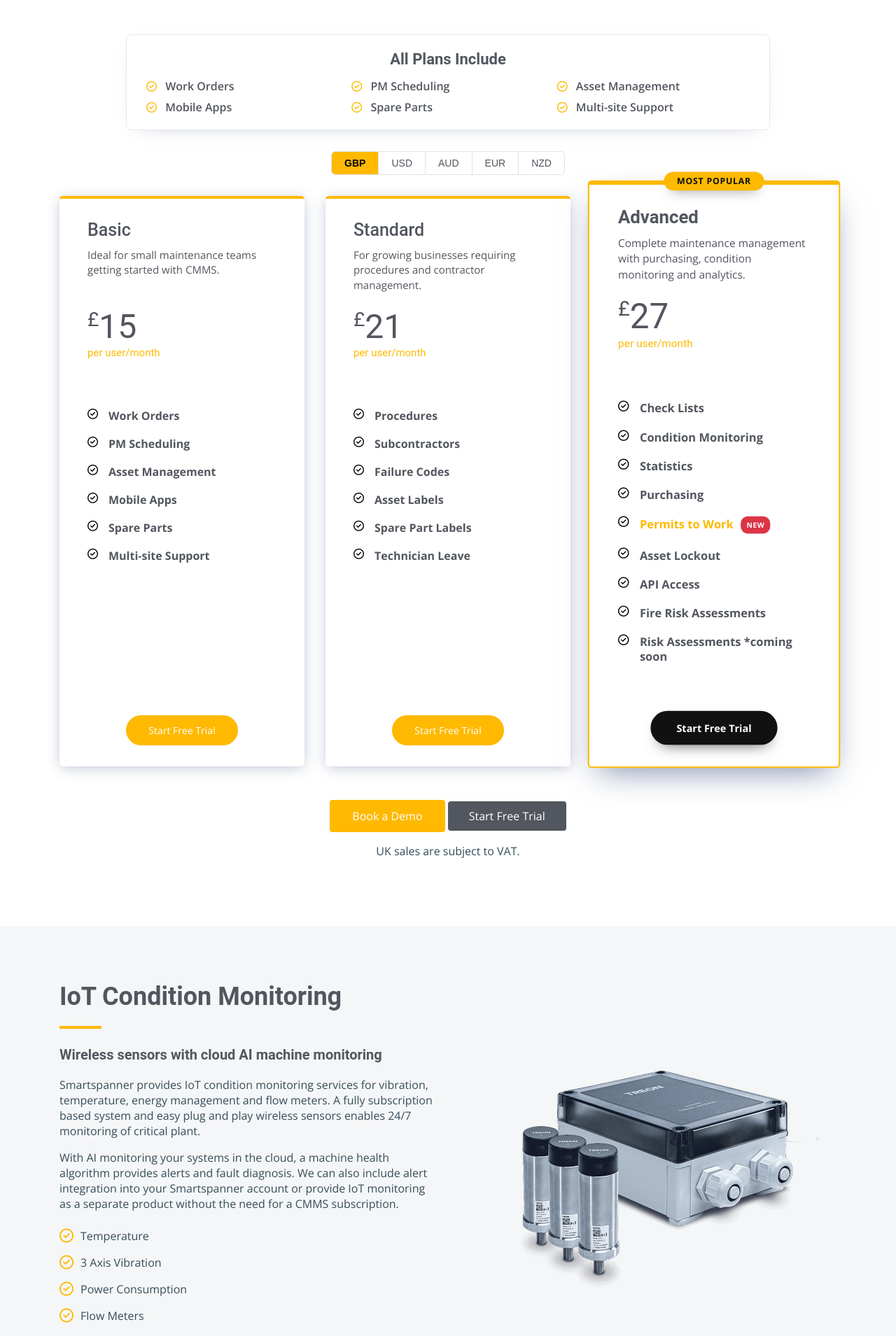
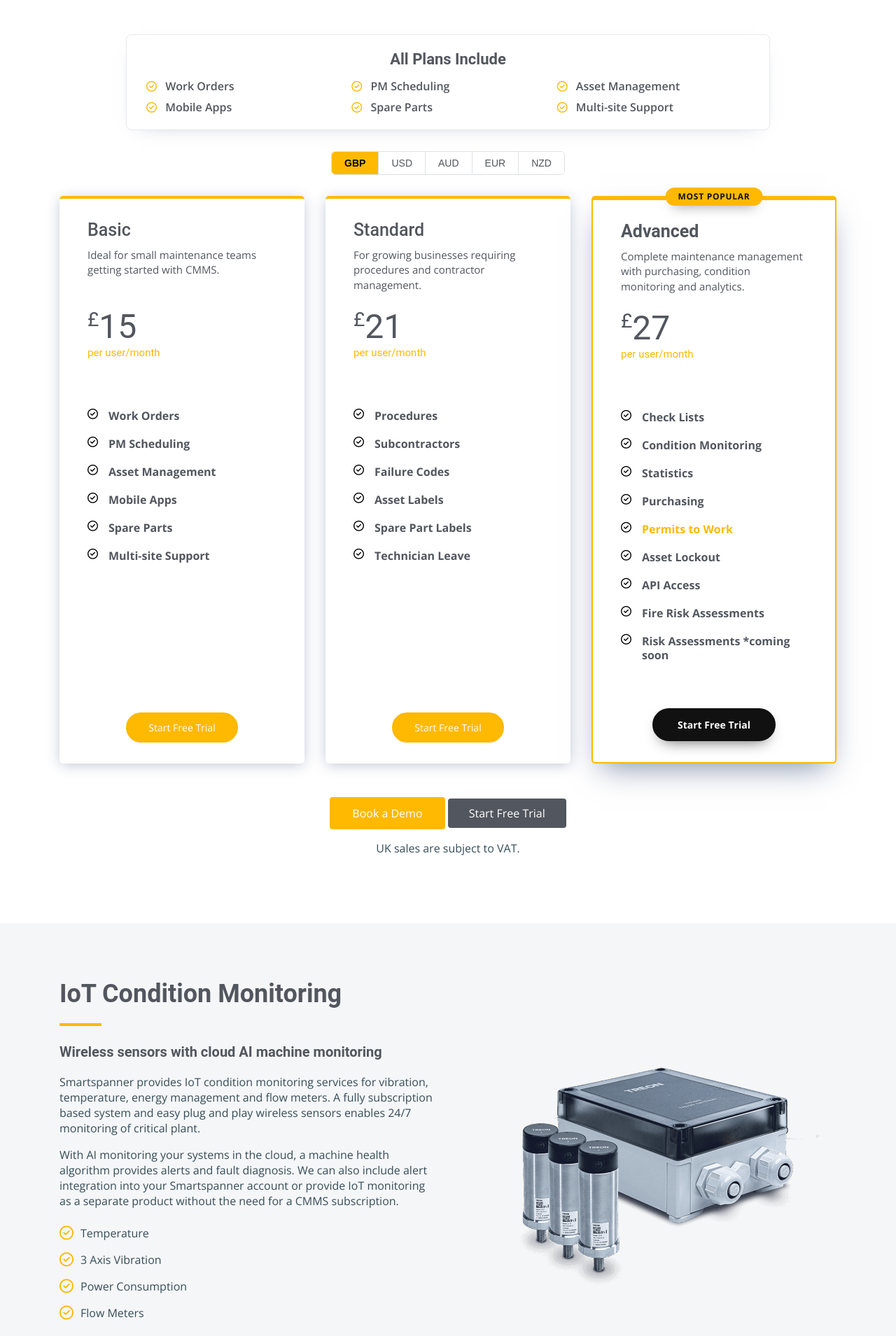
Before and after one commit to smartspanner/smartspanner.com, a Jekyll site: the page built from pricing.html, in a window 1280 px wide. Shown: the part 428-2337 px from the top of the page at 70% size. Built offline with Jekyll 4.4.1, drawn with Linux system fonts in a browser that asks for light colours.

Commit message:
style: normalize pricing card sizes

```diff
--- a/pricing.html
+++ b/pricing.html
@@ -80,7 +80,7 @@
             <li><i class="fa-regular fa-circle-check"></i> <strong>Condition Monitoring</strong></li>
             <li><i class="fa-regular fa-circle-check"></i> <strong>Statistics</strong></li>
             <li><i class="fa-regular fa-circle-check"></i> <strong>Purchasing</strong></li>
-            <li><i class="fa-regular fa-circle-check"></i> <strong><a href="{{ '/permit-to-work-software' | relative_url }}">Permits to Work</a></strong> <span class="badge-new">New</span></li>
+            <li><i class="fa-regular fa-circle-check"></i> <strong><a href="{{ '/permit-to-work-software' | relative_url }}">Permits to Work</a></strong></li>
             <li><i class="fa-regular fa-circle-check"></i> <strong>Asset Lockout</strong></li>
             <li><i class="fa-regular fa-circle-check"></i> <strong>API Access</strong></li>
             <li><i class="fa-regular fa-circle-check"></i> <strong>Fire Risk Assessments</strong></li>
--- a/style.css
+++ b/style.css
@@ -1319,7 +1319,6 @@
   border: 2px solid var(--color-primary);
   border-top: 6px solid var(--color-primary);
   box-shadow: 0 18px 42px -14px rgba(20, 45, 100, 0.55);
-  transform: translateY(-10px) scale(1.03);
 }
 
 .pricing .box.plan-most-popular h3 {
```
Also changed, not shown: style.min.css.
